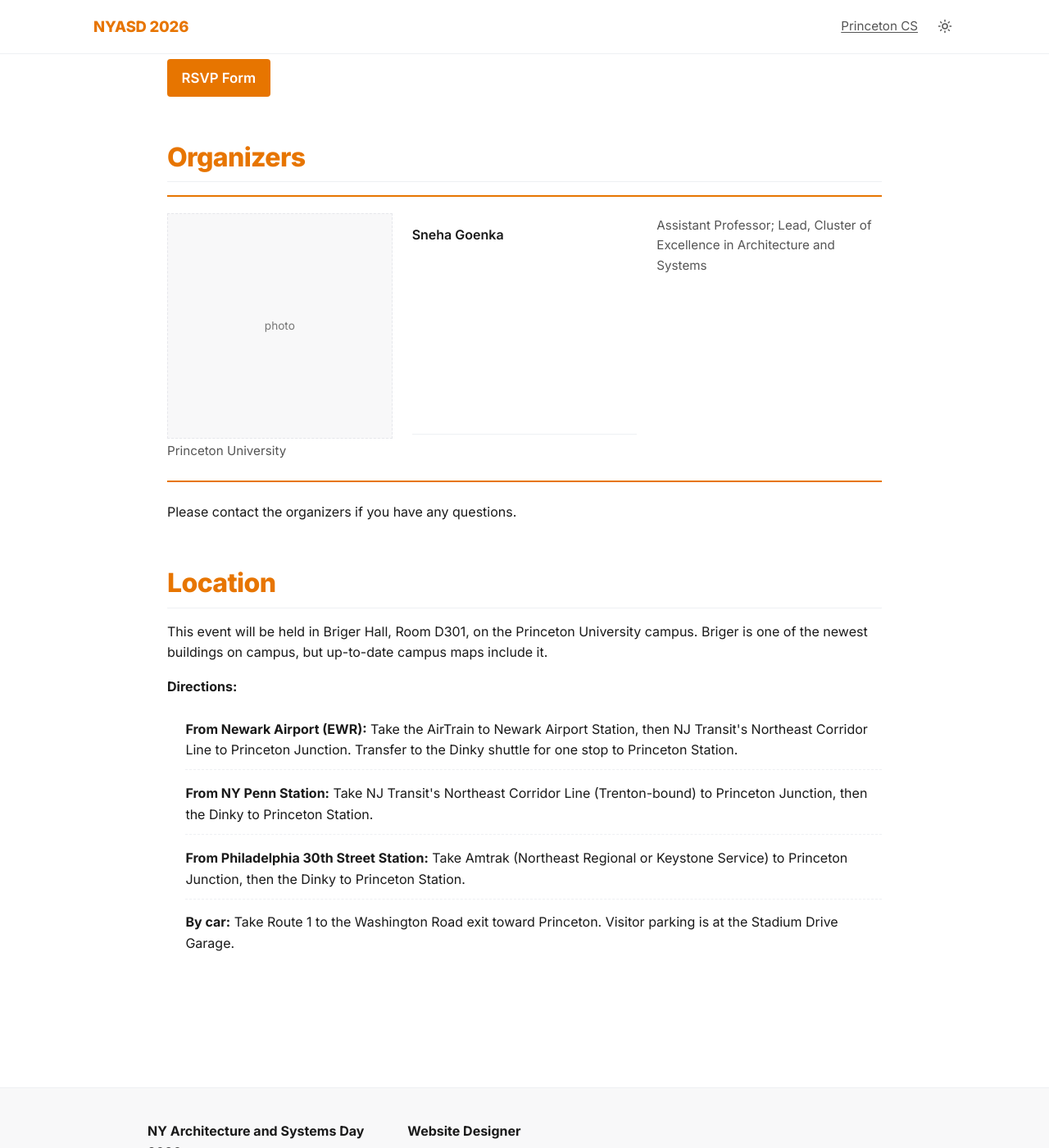
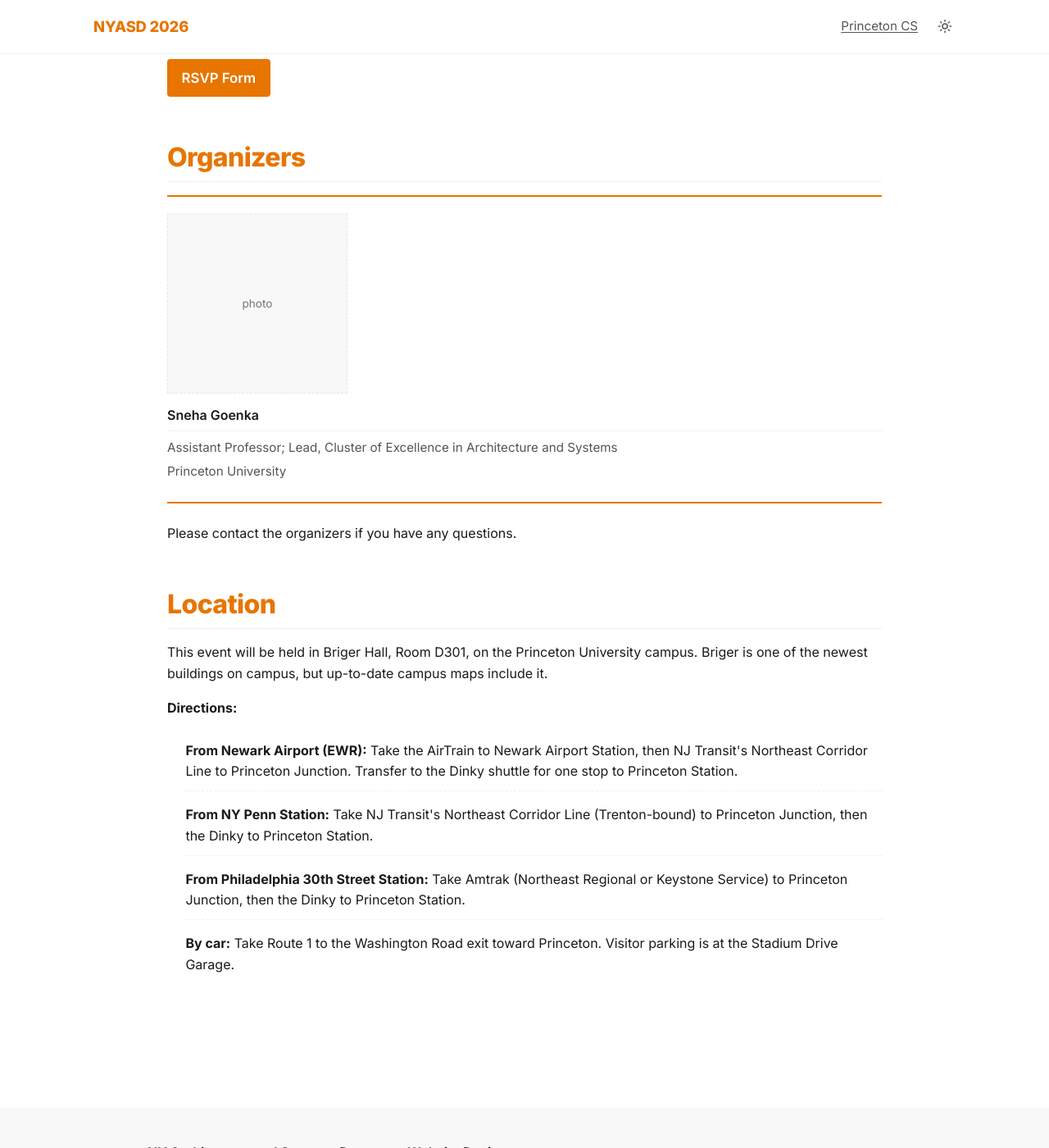
Before and after one commit to princetoncomputerarch/princetoncomputerarch.github.io, a Jekyll site: the page built from index.html, in a window 1280 px wide and 1400 px high, scrolled down 2596 px. Shown: the whole window at 82% size. Built offline with Jekyll 4.4.1, drawn with Linux system fonts in a browser that asks for light colours.

Commit message:
Make organizer grid adapt to organizer count; cap photo width

```diff
--- a/assets/css/style.css
+++ b/assets/css/style.css
@@ -361,6 +361,9 @@
   padding: 1.25rem 0;
 }
 
+.organizer-photo {
+  max-width: 220px;
+}
 .organizer-photo img {
   width: 100%;
   aspect-ratio: 1 / 1;
--- a/index.html
+++ b/index.html
@@ -288,7 +288,7 @@
 {% if people.organizers and people.organizers.size > 0 %}
 <h2>{{ people.heading | default: "Organizers" }}</h2>
 
-<div class="organizers-grid">
+<div class="organizers-grid" style="grid-template-columns: repeat({{ people.organizers.size }}, minmax(0, 1fr));">
   {% for o in people.organizers %}
     <div class="organizer-photo">
       {% if o.photo and o.photo != "" %}
```
